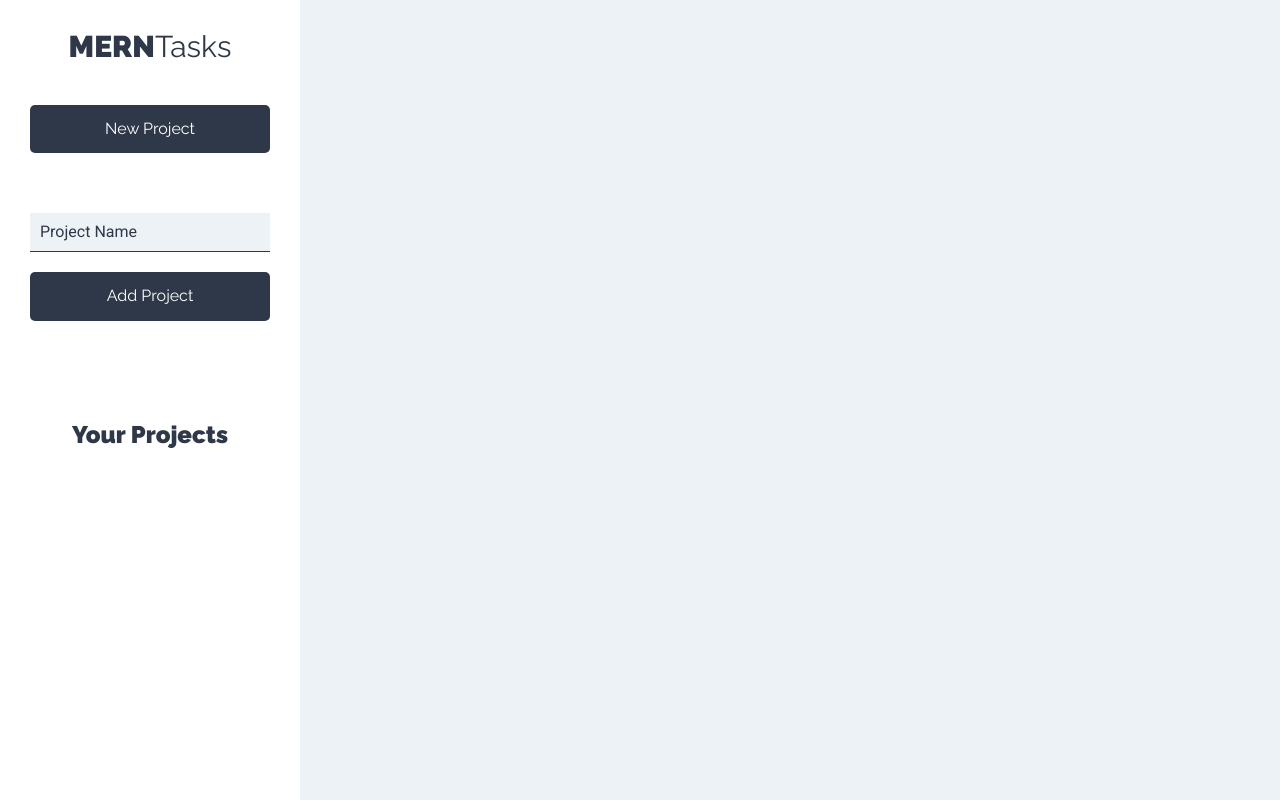
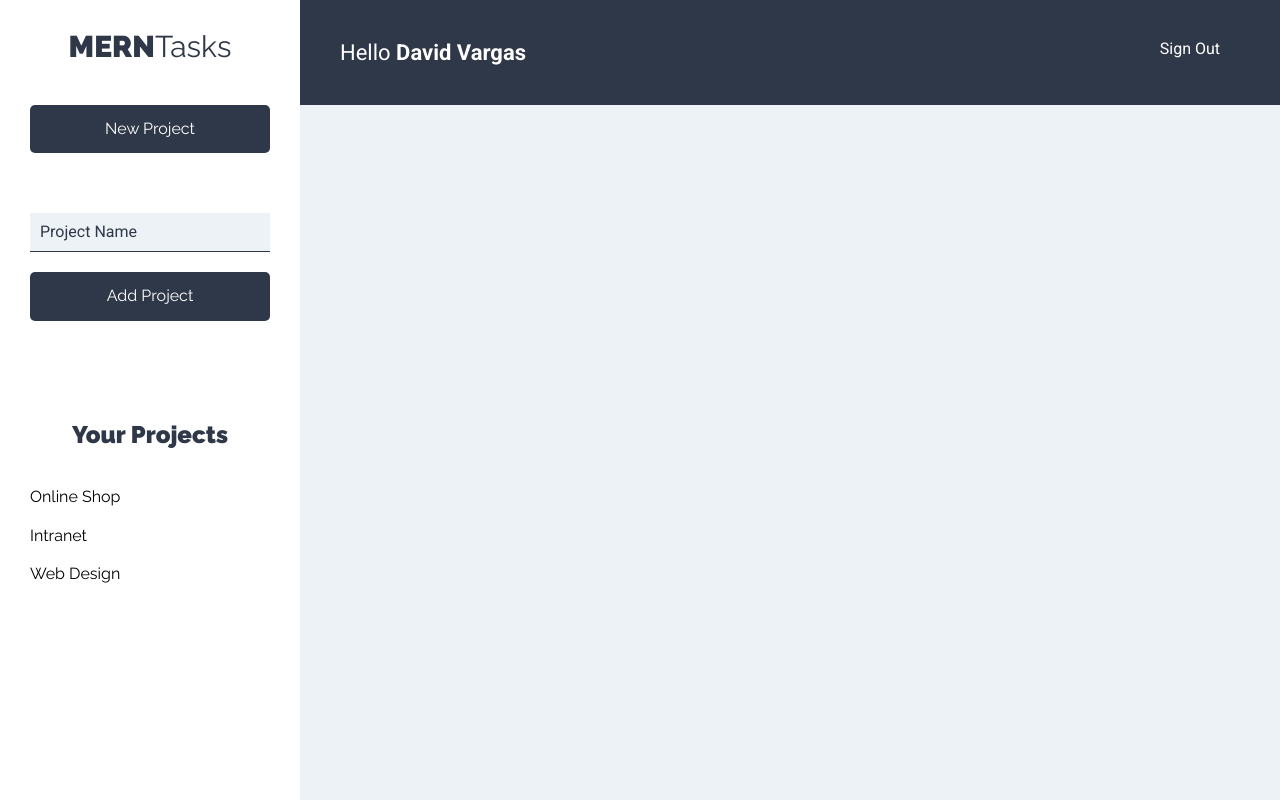
Before and after one commit to devq97/tasks-MERN, a React (Create React App) app: page /projects in a window 1280 px wide. Built offline with nearby package versions, Linux system fonts and the light colour scheme.

Commit message:
Se crea el header, el listado de proyectos y los proyectos y se llaman en los componentes principales

```diff
--- /dev/null
+++ b/src/components/layout/Header.js
@@ -0,0 +1,16 @@
+import React from "react";
+
+const Header = () => {
+  return (
+    <header className="app-header">
+      <p className="nombre-usuario">Hello <span>David Vargas</span></p>
+
+      <nav className="nav-principal">
+        <a href="#!">Sign Out</a>
+      </nav>
+
+    </header>
+  )
+};
+
+export default Header;
--- a/src/components/layout/Sidebar.js
+++ b/src/components/layout/Sidebar.js
@@ -1,15 +1,19 @@
 import React from "react";
-import NewProject from "../proyects/NewProject";
+import New from "../proyects/New";
+import List from "../proyects/List";
 
 const Sidebar = () => {
   return (
     <aside>
       <h1>MERN<span>Tasks</span></h1>
 
-      <NewProject />
+      <New />
 
       <div className="proyectos">
         <h2>Your Projects</h2>
+
+        <List/>
+
       </div>
     </aside>
   )
--- /dev/null
+++ b/src/components/proyects/List.js
@@ -0,0 +1,23 @@
+import React from "react";
+import Project from "./Project";
+
+const List = () => {
+
+  const PROJECTS = [
+    {name: 'Online Shop'},
+    {name: 'Intranet'},
+    {name: 'Web Design'}
+  ];
+
+  return (
+    <ul className="listado-proyectos">
+      {PROJECTS.map( project => (
+        <Project
+          project={project}
+        />
+      ))}
+    </ul>
+  )
+};
+
+export default List;
--- a/src/components/proyects/NewProject.js
+++ b/src/components/proyects/New.js
@@ -1,6 +1,6 @@
 import React, { Fragment, useState } from "react";
 
-const NewProject = () => {
+const New = () => {
 
   // Project State
   const [project, setProject] = useState({
@@ -66,4 +66,4 @@
   )
 };
 
-export default NewProject;
+export default New;
--- /dev/null
+++ b/src/components/proyects/Project.js
@@ -0,0 +1,16 @@
+import React from "react";
+
+const Project = ({project}) => {
+  return (
+    <li>
+      <button
+        type="button"
+        className="btn btn-blank"
+      >
+        {project.name}
+      </button>
+    </li>
+  )
+};
+
+export default Project;
--- a/src/components/proyects/Projects.js
+++ b/src/components/proyects/Projects.js
@@ -1,5 +1,6 @@
 import React from "react";
 import Sidebar from "../layout/Sidebar";
+import Header from "../layout/Header";
 
 const Projects = () => {
   return (
@@ -7,6 +8,8 @@
       <Sidebar />
 
       <div className="seccion-principal">
+
+        <Header/>
         <main>
           <div className="contenedor-tareas">
 
```
